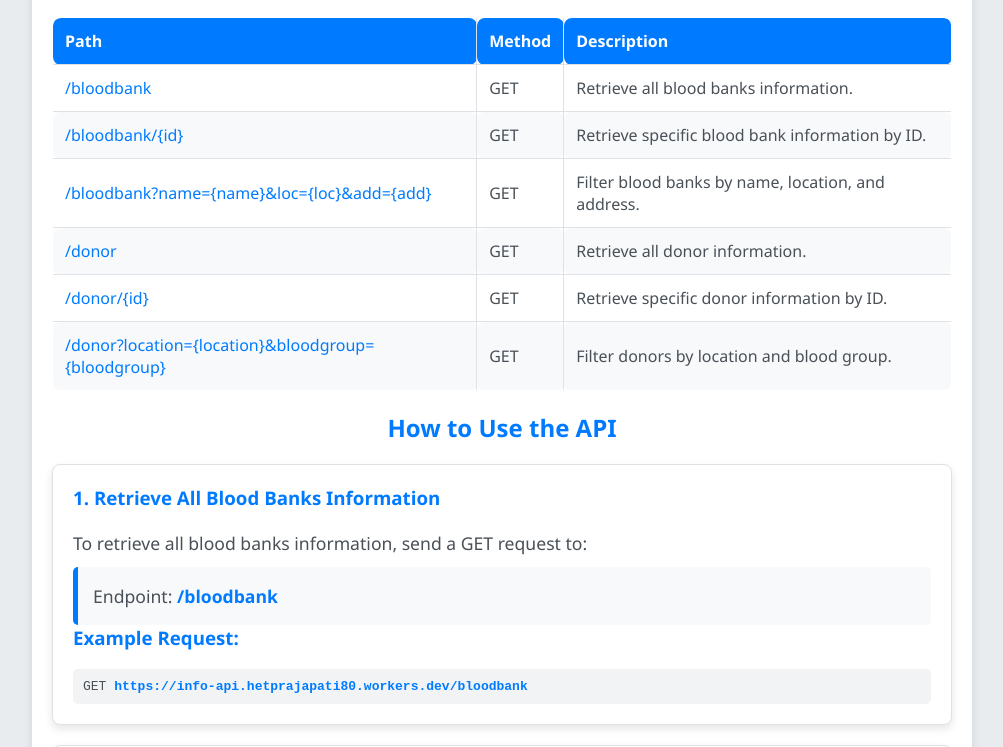
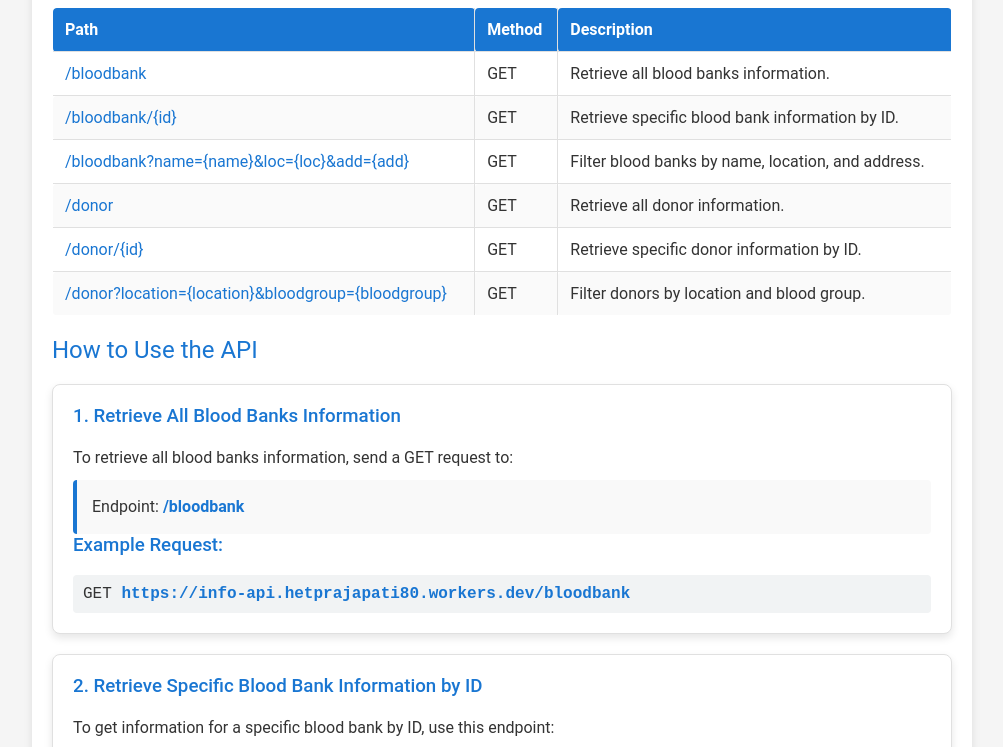
Before and after one commit to prajapatihet/hospitalinfo-api, a plain HTML site: page index.html in a window 1280 px wide. Shown: the part 180-927 px from the top of the page, without its empty margins (138-1141 px from the left). Drawn offline with Linux system fonts and the light colour scheme.

Commit message:
Update index.html

```diff
--- a/index.html
+++ b/index.html
@@ -6,11 +6,11 @@
     <title>API Information</title>
     <style>
         body {
-            font-family: 'Segoe UI', Tahoma, Geneva, Verdana, sans-serif;
+            font-family: 'Roboto', sans-serif;
             margin: 0;
             padding: 0;
-            background-color: #e9ecef;
-            color: #495057;
+            background-color: #f5f5f5;
+            color: #333;
         }
         .container {
             max-width: 900px;
@@ -21,17 +21,18 @@
             box-shadow: 0 4px 8px rgba(0, 0, 0, 0.1);
         }
         h1, h2 {
-            color: #007bff;
-            text-align: center;
+            color: #1976d2;
             margin-bottom: 20px;
+            font-weight: 400;
         }
         h3 {
-            color: #343a40;
+            color: #424242;
             margin-top: 20px;
+            font-weight: 500;
         }
         p {
-            font-size: 1.1em;
-            line-height: 1.6;
+            font-size: 1em;
+            line-height: 1.5;
         }
         table {
             width: 100%;
@@ -39,8 +40,8 @@
             margin-top: 20px;
         }
         table, th, td {
-            border: 1px solid #dee2e6;
-            border-radius: 8px;
+            border: 1px solid #e0e0e0;
+            border-radius: 4px;
             overflow: hidden;
         }
         th, td {
@@ -48,54 +49,52 @@
             text-align: left;
         }
         th {
-            background-color: #007bff;
+            background-color: #1976d2;
             color: white;
         }
         tr:nth-child(even) {
-            background-color: #f8f9fa;
+            background-color: #fafafa;
         }
         a {
-            color: #007bff;
+            color: #1976d2;
             text-decoration: none;
         }
         a:hover {
             text-decoration: underline;
         }
         .instructions {
-            background: #f8f9fa;
+            background: #f9f9f9;
             padding: 15px;
-            border-left: 5px solid #007bff;
+            border-left: 4px solid #1976d2;
             margin-top: 10px;
-            border-radius: 5px;
+            border-radius: 4px;
         }
         .example {
-            font-family: monospace;
-            background: #f1f3f5;
+            font-family: 'Roboto Mono', monospace;
+            background: #f1f3f4;
             padding: 10px;
-            border-radius: 5px;
+            border-radius: 4px;
             margin-top: 5px;
             display: block;
         }
-        .example a {
-            color: #007bff;
-        }
         .card {
             background: #ffffff;
-            border: 1px solid #dee2e6;
+            border: 1px solid #e0e0e0;
             border-radius: 8px;
             padding: 20px;
             margin-top: 20px;
             box-shadow: 0 4px 8px rgba(0, 0, 0, 0.1);
         }
         .card h3 {
-            color: #007bff;
+            color: #1976d2;
             margin-top: 0;
+            font-weight: 500;
         }
         .card p {
             margin: 0;
         }
         .card a {
-            color: #007bff;
+            color: #1976d2;
             font-weight: bold;
         }
     </style>
@@ -201,7 +200,7 @@
             <h3>5. Retrieve Specific Donor Information by ID</h3>
             <p>To access information for a specific donor by ID, use this endpoint:</p>
             <div class="instructions">
-                <p>Endpoint: <a href="https://info-api.hetprajapati80.workers.dev/donor/{id}" target="_blank">/donor/{id}</a></p>
+                                <p>Endpoint: <a href="https://info-api.hetprajapati80.workers.dev/donor/{id}" target="_blank">/donor/{id}</a></p>
             </div>
             <h3>Example Request:</h3>
             <div class="example">
```
